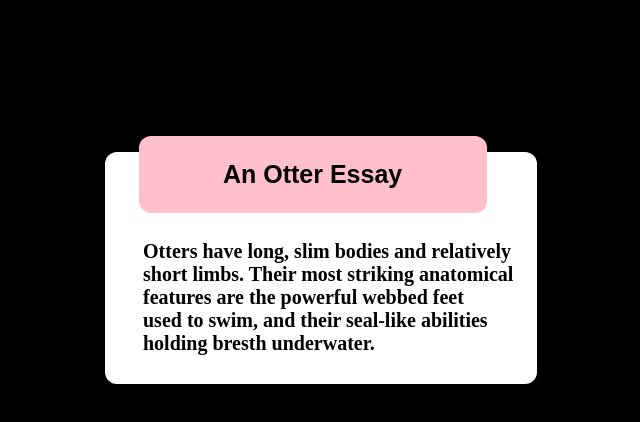
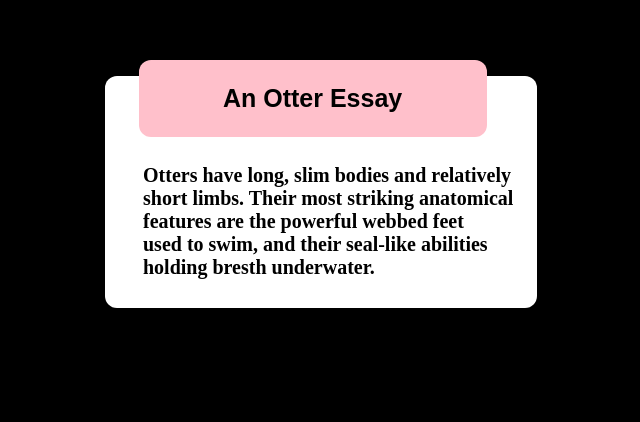
Before and after one commit to uthman-pro/uthman, a plain HTML site: page first project/index.html in a window 1280 px wide. Shown: the part 228-650 px from the top of the page, without its empty margins (343-983 px from the left). Drawn offline with Linux system fonts and the light colour scheme.

Commit message:
Update style.css

```diff
--- a/first project/style.css
+++ b/first project/style.css
@@ -7,7 +7,7 @@ body{
     background-color: wheat;
     padding: 16px;
     position: absolute;
-    top: 380px;
+    top: 38%;
     left: 35%;
     border-radius: 12px;
     z-index: 0;
@@ -31,7 +31,7 @@ body{
     font-weight: bold;
     background-color: pink;
     margin-left: 37%;
-    margin-top: 356px;
     position: absolute;
+    top: 36%;
     z-index: 1;
 }
```
